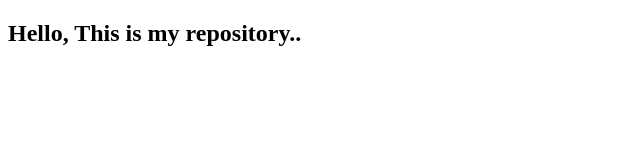
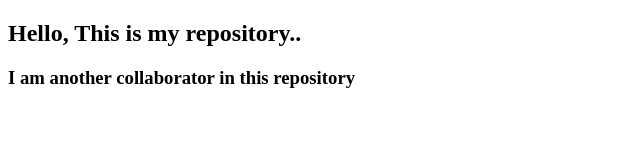
Before and after one commit to iam-rupesh/KBCNMU_18, a plain HTML site: page index.html in a window 1280 px wide. Shown: the whole page, without its empty margins (0-640 px from the left). Drawn offline with Linux system fonts and the light colour scheme.

Commit message:
Work on Collaboration

```diff
--- a/index.html
+++ b/index.html
@@ -7,5 +7,6 @@
 </head>
 <body>
     <h2>Hello, This is my repository..</h2>
+    <h3>I am another collaborator in this repository</h3>
 </body>
 </html>
```
